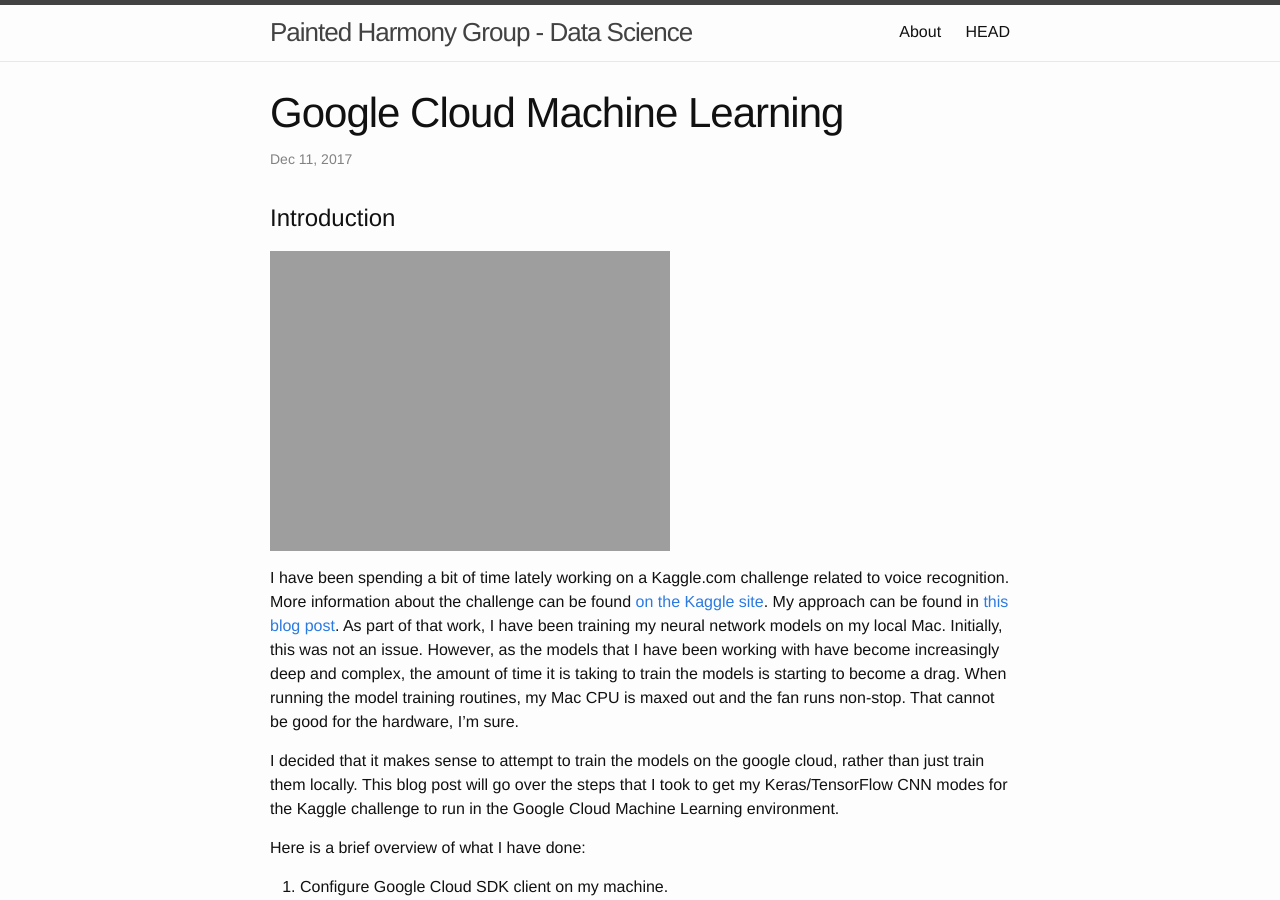
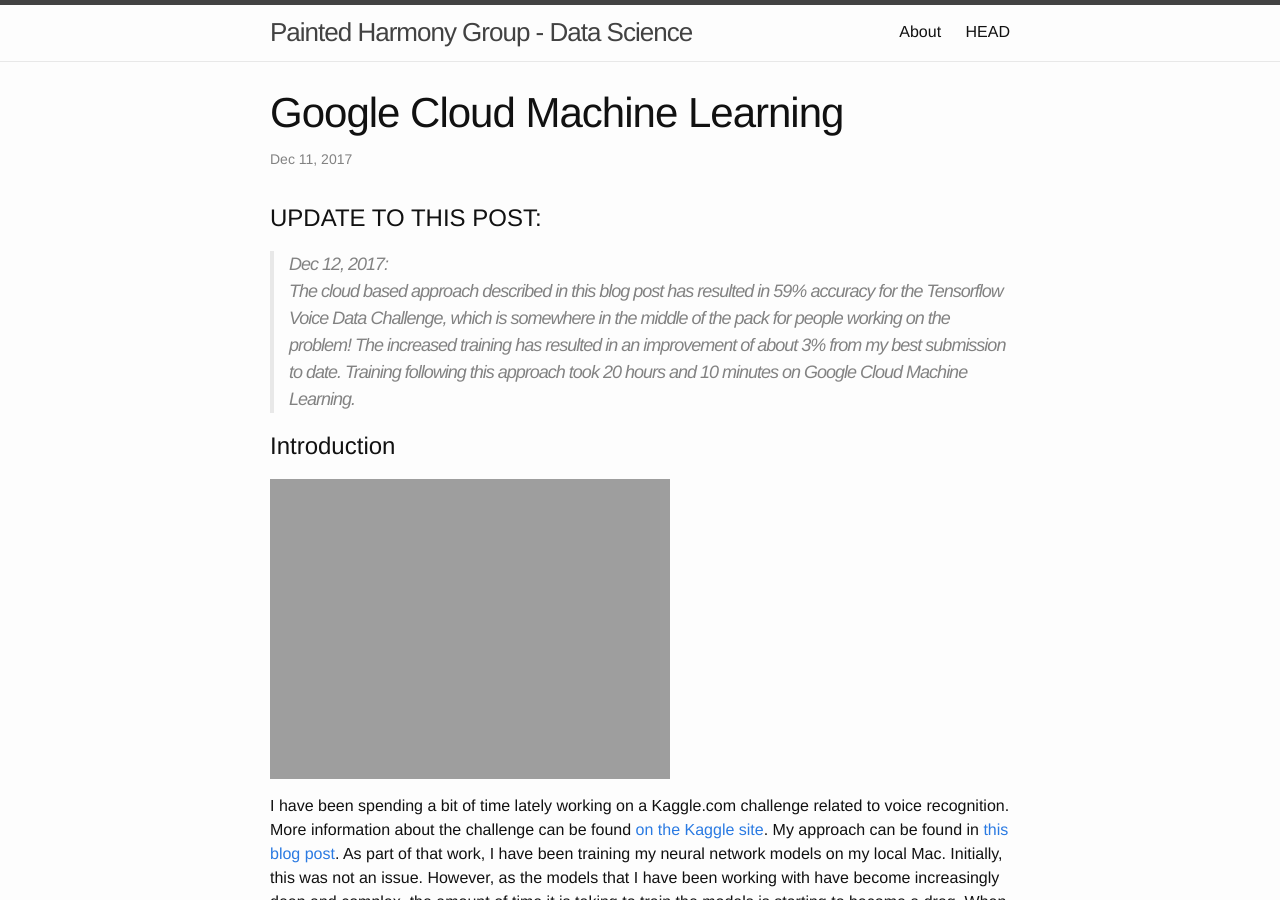
Before and after one commit to fractalbass/data_science, a Jekyll site: the page built from _posts/2017-11-28-data_science_29.markdown, in a window 1280 px wide and 900 px high. Built offline with Jekyll 4.4.1, drawn with Linux system fonts in a browser that asks for light colours; some of the changed text lies outside the part shown.

Commit message:
Adding update.

```diff
--- a/_posts/2017-11-28-data_science_29.markdown
+++ b/_posts/2017-11-28-data_science_29.markdown
@@ -4,6 +4,12 @@
 date:   2017-12-11 00:09:00 -0500
 categories: general
 ---
+
+# UPDATE TO THIS POST:
+
+> Dec 12, 2017:
+The cloud based approach described in this blog post has resulted in 59% accuracy for the Tensorflow Voice Data Challenge, which is somewhere in the middle of the pack for people working on the problem!  The increased training has resulted in an improvement of about 3% from my best submission to date.  Training following this approach took 20 hours and 10 minutes on Google Cloud Machine Learning.
+
 
 # Introduction
 
```
Also changed, not shown: other parts of _posts/2017-11-28-data_science_29.markdown (+0 -3 lines).
